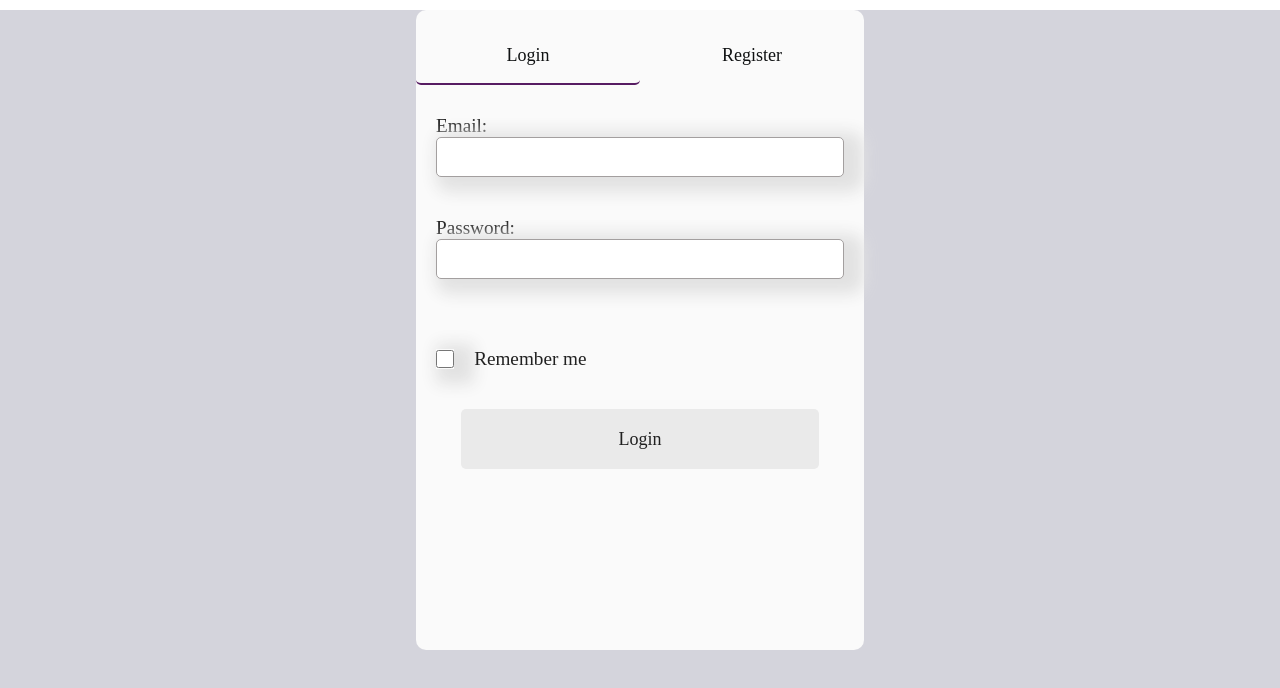
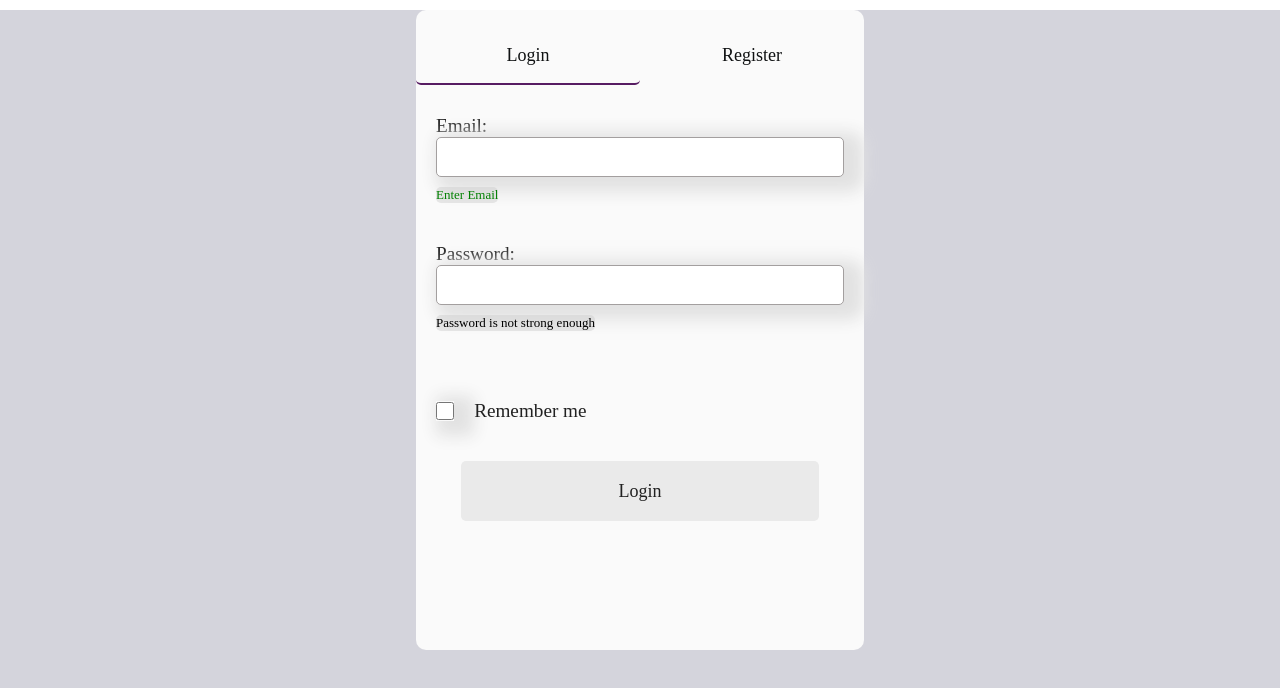
Before and after one commit to crynce/disciplineMe, a React (Vite) app: page / in a window 1280 px wide. Shown: the top 688 px of the page. Built offline with nearby package versions, Linux system fonts and the light colour scheme; a web font is replaced by a local one.

Commit message:
Updated App.css with valid invalid for small tooltips for error in login form

```diff
--- a/src/App.css
+++ b/src/App.css
@@ -152,7 +152,7 @@
 }
 
 .error-basic {
-  color: red;
+  color: black;
   font-size: small;
   margin-top: 10px;
   background-color: rgba(200, 200, 200, 0.414);
@@ -160,3 +160,10 @@
   border-radius: 5px;
   align-self: flex-start;
 }
+.valid {
+  color: green;
+}
+
+.invalid {
+  color: red;
+}
--- a/src/components/InitialForm.tsx
+++ b/src/components/InitialForm.tsx
@@ -1,6 +1,7 @@
 import { useForm, type SubmitHandler } from "react-hook-form";
 
 import type { loginFormDataType } from "../types/loginForm";
+import { useEffect } from "react";
 
 export const InitialForm = () => {
   const {
@@ -8,11 +9,17 @@ export const InitialForm = () => {
     handleSubmit,
     formState: { errors },
   } = useForm<loginFormDataType>();
+  useEffect(() => {
+    console.log(errors, "errors");
+  });
 
   const onSubmit: SubmitHandler<loginFormDataType> = (
     data: loginFormDataType
   ) => {
     console.log(data);
+    {
+      console.log(errors, "errors");
+    }
   };
   return (
     <form onSubmit={handleSubmit(onSubmit)} className="login-form">
@@ -24,11 +31,12 @@ export const InitialForm = () => {
           {...register("email", { required: true })}
           className="login-form-input-fields"
         />
-        {errors.email?.type === "required" && (
-          <p className="error-basic" role="alert">
-            Email is required
-          </p>
-        )}
+        <p
+          className={`error-basic ${errors.email ? "invalid" : "valid"}`}
+          role="alert"
+        >
+          Enter Email
+        </p>
       </div>
       <div className="input-container ">
         <label htmlFor="password" className="login-form-input-labels">
@@ -36,13 +44,38 @@ export const InitialForm = () => {
         </label>
         <input
           className="login-form-input-fields"
-          {...register("password", { required: true })}
+          type="password"
+          {...register("password", {
+            required: true,
+            minLength: {
+              value: 8,
+              message: "Atleast 8 characters",
+            },
+            pattern: {
+              value: /[\d\W]/,
+              message: "A digit or a special character",
+            },
+          })}
         />
-        {errors.password?.type === "required" && (
+
+        <div className="errors">
+          {errors.password?.type === "required" && (
+            <p className="error-basic" role="alert">
+              Password is required
+            </p>
+          )}
+          {errors.password?.type === "minLength" && (
+            <p className="error-basic" role="alert">
+              {errors.password.message}
+            </p>
+          )}
+          {errors.password?.type === "pattern" && (
+            <p>{errors.password?.type === "pattern"}</p>
+          )}
           <p className="error-basic" role="alert">
             Password is not strong enough
           </p>
-        )}
+        </div>
       </div>
       <div className="input-container checkbox-container">
         <input
```
